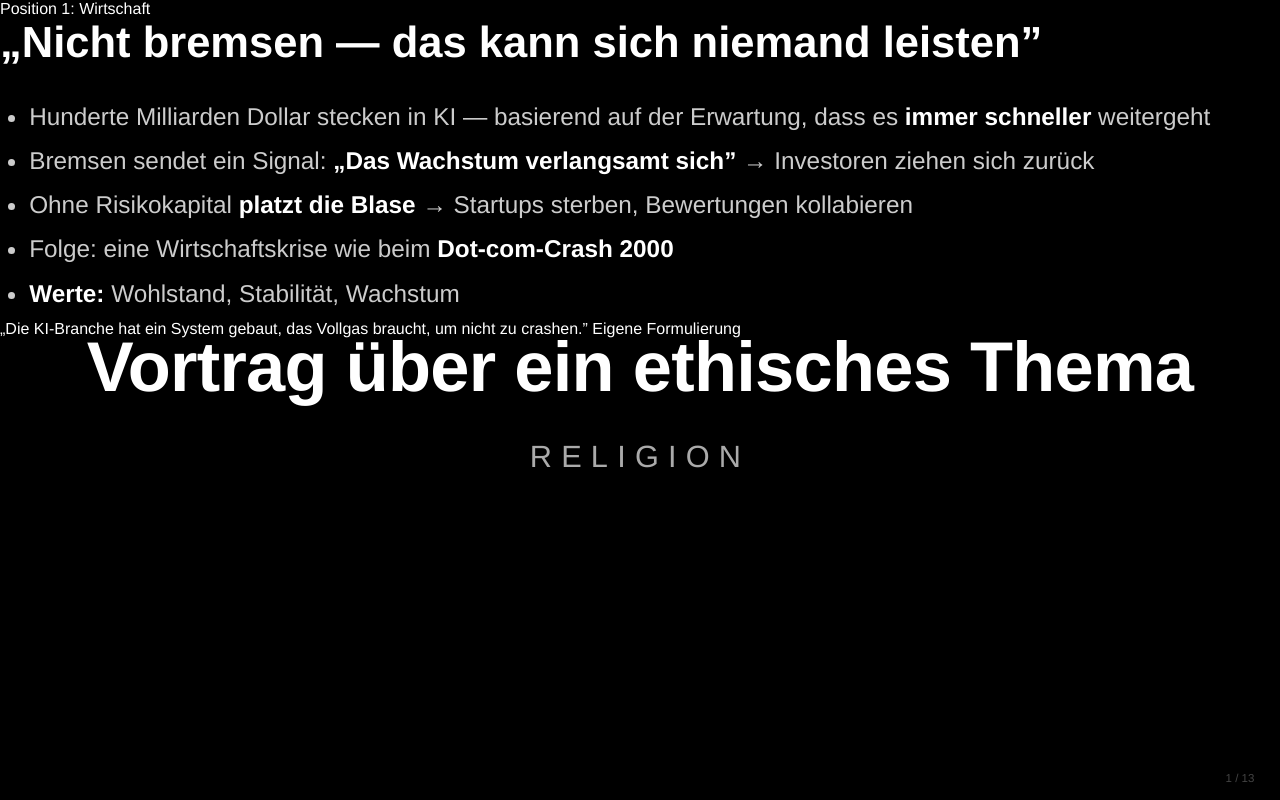
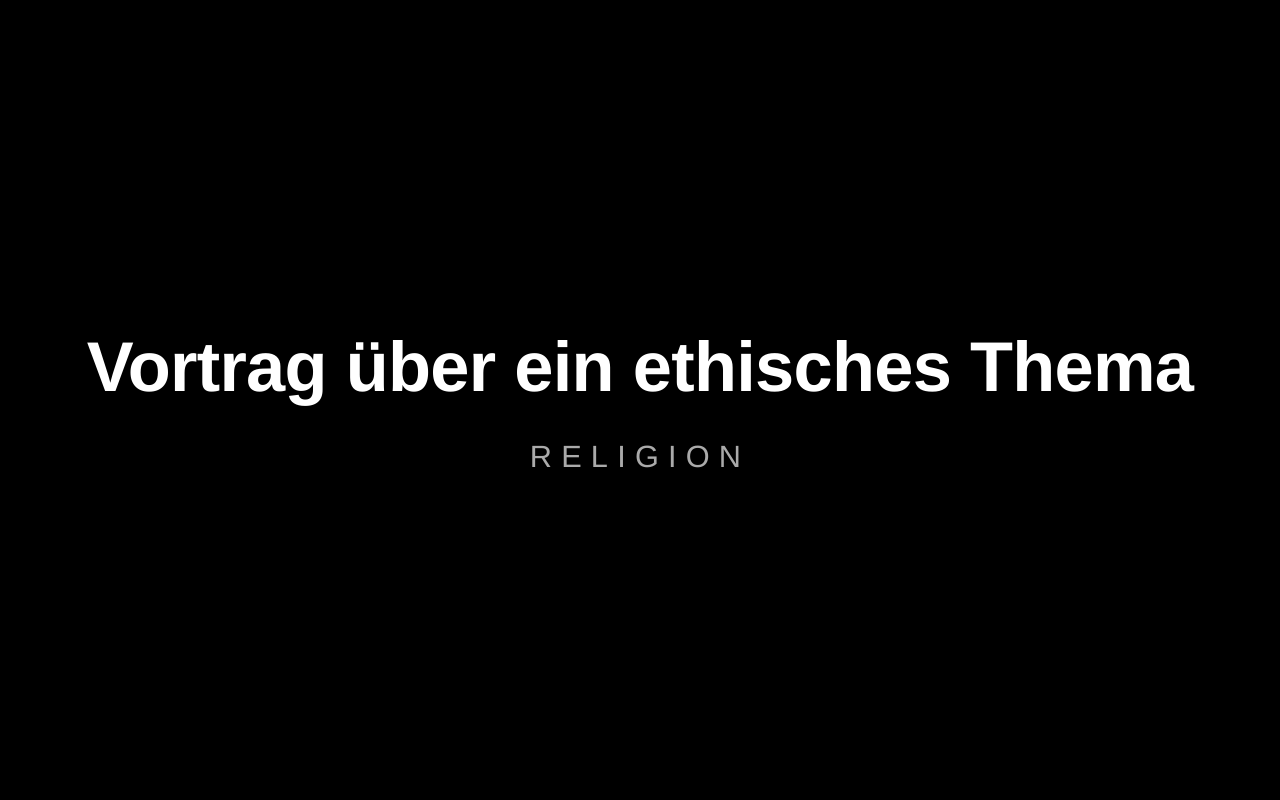
Before and after one commit to accoding9173/ethik-praesentation, a plain HTML site: page index.html in a window 1280 px wide. Drawn offline with Linux system fonts and the light colour scheme.

Commit message:
Fix smart quotes in Wirtschaft slide and add hash navigation + z-index slide fix
Co-Authored-By: Claude Opus 4.6 <noreply@anthropic.com>

```diff
--- a/index.html
+++ b/index.html
@@ -7,10 +7,10 @@
 <style>
   html, body { margin: 0; height: 100%; background: #000; color: #fff; overflow: hidden;
     font-family: "Helvetica Neue", Helvetica, Arial, sans-serif; cursor: pointer; user-select: none; }
-  .slide { position: fixed; inset: 0; display: flex; flex-direction: column; align-items: center;
+  .slide { position: fixed; inset: 0; display: none; flex-direction: column; align-items: center;
     justify-content: center; text-align: center; padding: 5vw; box-sizing: border-box;
-    opacity: 0; visibility: hidden; transition: opacity .6s ease, visibility .6s; }
-  .slide.active { opacity: 1; visibility: visible; }
+    opacity: 0; z-index: 0; }
+  .slide.active { display: flex; opacity: 1; z-index: 10; background: #000; }
 
   h1 { font-size: 5.5vw; font-weight: 700; margin: 0; letter-spacing: -.01em; }
   h2 { font-size: 3.4vw; font-weight: 700; margin: 0 0 2.5vw; }
@@ -112,18 +112,18 @@
   <div class="kern">Problem: Wenige Firmen entscheiden über ein Risiko, das <b>alle</b> betrifft.</div>
 </section>
 
-<section class=”slide”>
-  <div class=”inhalt”>
-    <div class=”label”>Position 1: Wirtschaft</div>
-    <h2>„Nicht bremsen — das kann sich niemand leisten”</h2>
+<section class="slide">
+  <div class="inhalt">
+    <div class="label">Position 1: Wirtschaft</div>
+    <h2>„Nicht bremsen — das kann sich niemand leisten"</h2>
     <ul>
       <li>Hunderte Milliarden Dollar stecken in KI — basierend auf der Erwartung, dass es <b>immer schneller</b> weitergeht</li>
-      <li>Bremsen sendet ein Signal: <b>„Das Wachstum verlangsamt sich”</b> → Investoren ziehen sich zurück</li>
+      <li>Bremsen sendet ein Signal: <b>„Das Wachstum verlangsamt sich"</b> → Investoren ziehen sich zurück</li>
       <li>Ohne Risikokapital <b>platzt die Blase</b> → Startups sterben, Bewertungen kollabieren</li>
       <li>Folge: eine Wirtschaftskrise wie beim <b>Dot-com-Crash 2000</b></li>
       <li><b>Werte:</b> Wohlstand, Stabilität, Wachstum</li>
     </ul>
-    <div class=”zitat”>„Die KI-Branche hat ein System gebaut, das Vollgas braucht, um nicht zu crashen.”
+    <div class="zitat">„Die KI-Branche hat ein System gebaut, das Vollgas braucht, um nicht zu crashen."
       <span>Eigene Formulierung</span></div>
   </div>
 </section>
@@ -288,7 +288,8 @@
     if (e.key === 'f') document.fullscreenElement ? document.exitFullscreen() : document.documentElement.requestFullscreen();
   });
 
-  show(0);
+  const start = parseInt(location.hash.replace('#',''), 10);
+  show(start > 0 && start <= slides.length ? start - 1 : 0);
 </script>
 </body>
 </html>
```
